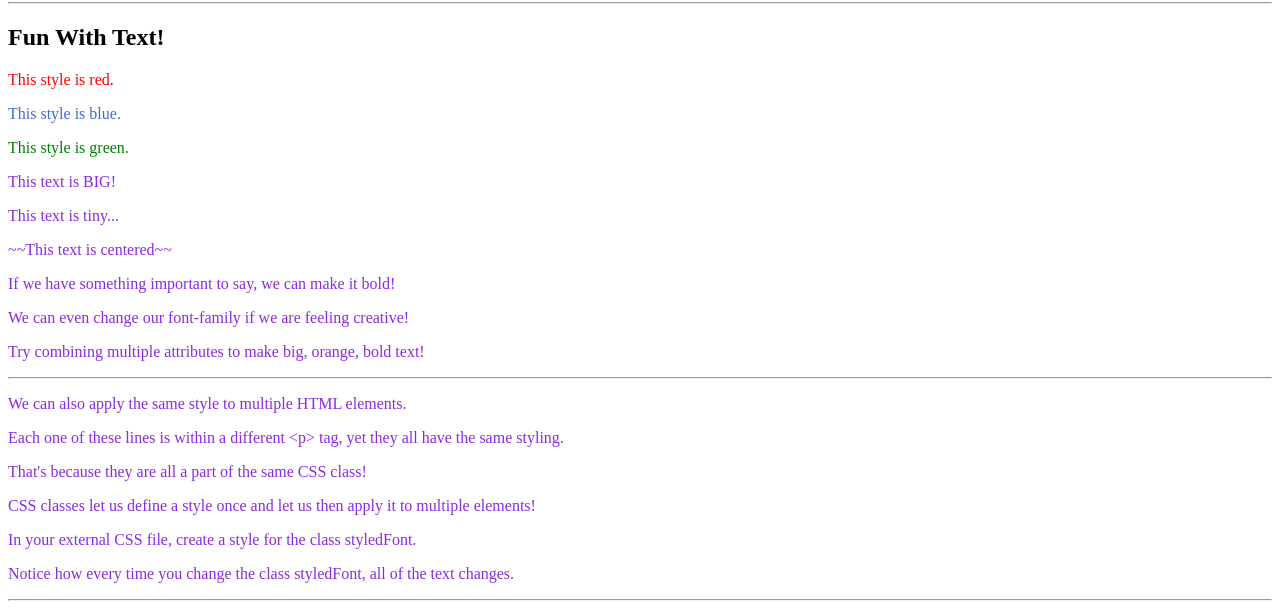
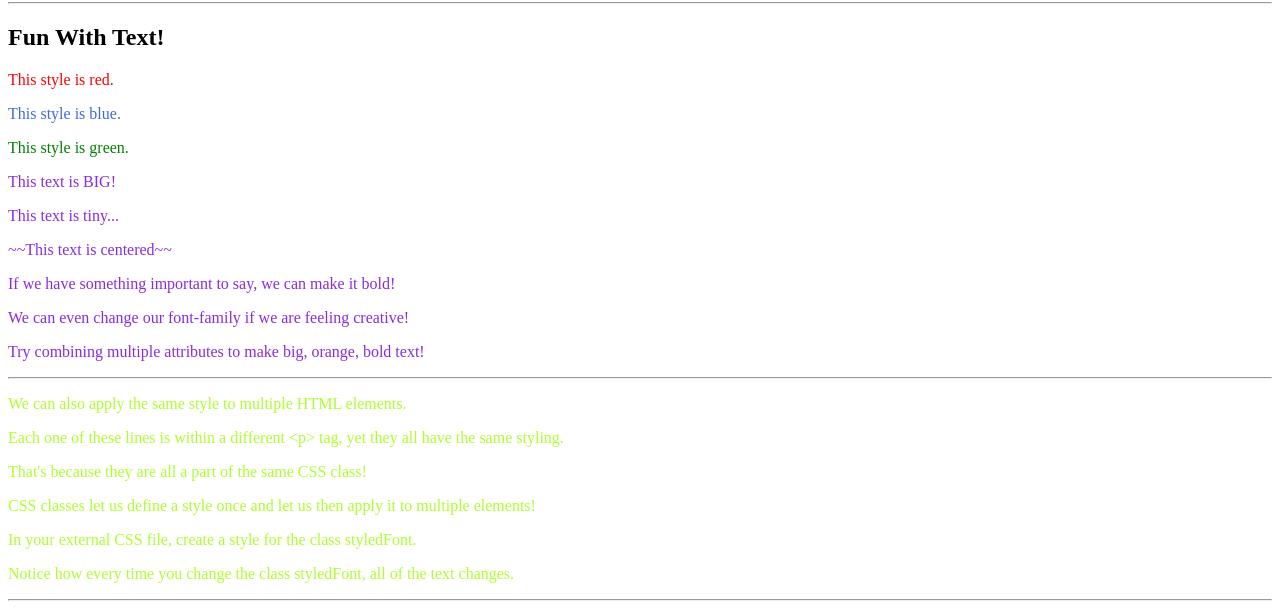
Before and after one commit to sclark417/mod-5-prework, a plain HTML site: page index.html in a window 1280 px wide. Shown: the part 104-718 px from the top of the page. Drawn offline with Linux system fonts and the light colour scheme.

Commit message:
changed some ptags to green

```diff
--- a/style.css
+++ b/style.css
@@ -15,3 +15,6 @@ p{
 .green{
     color: green;
 }
+.styledFont{
+    color: greenyellow;
+}
```
